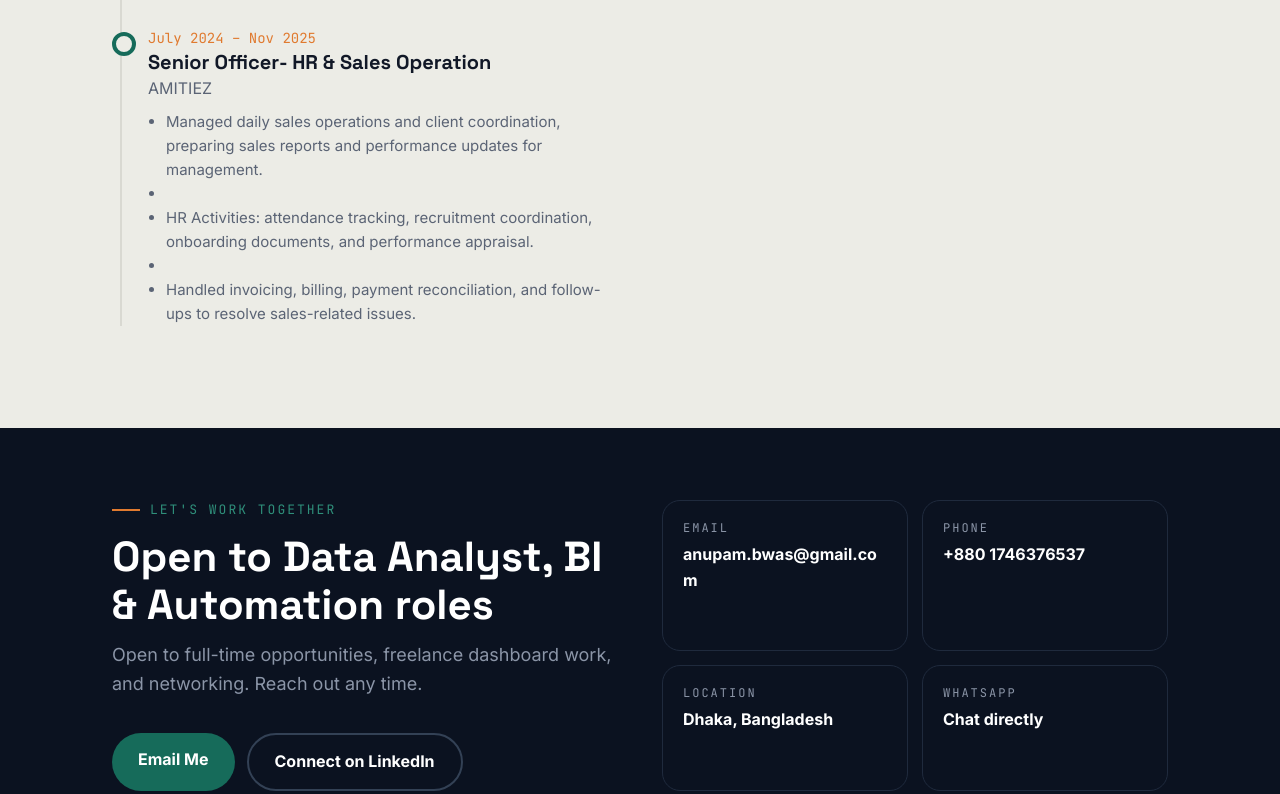
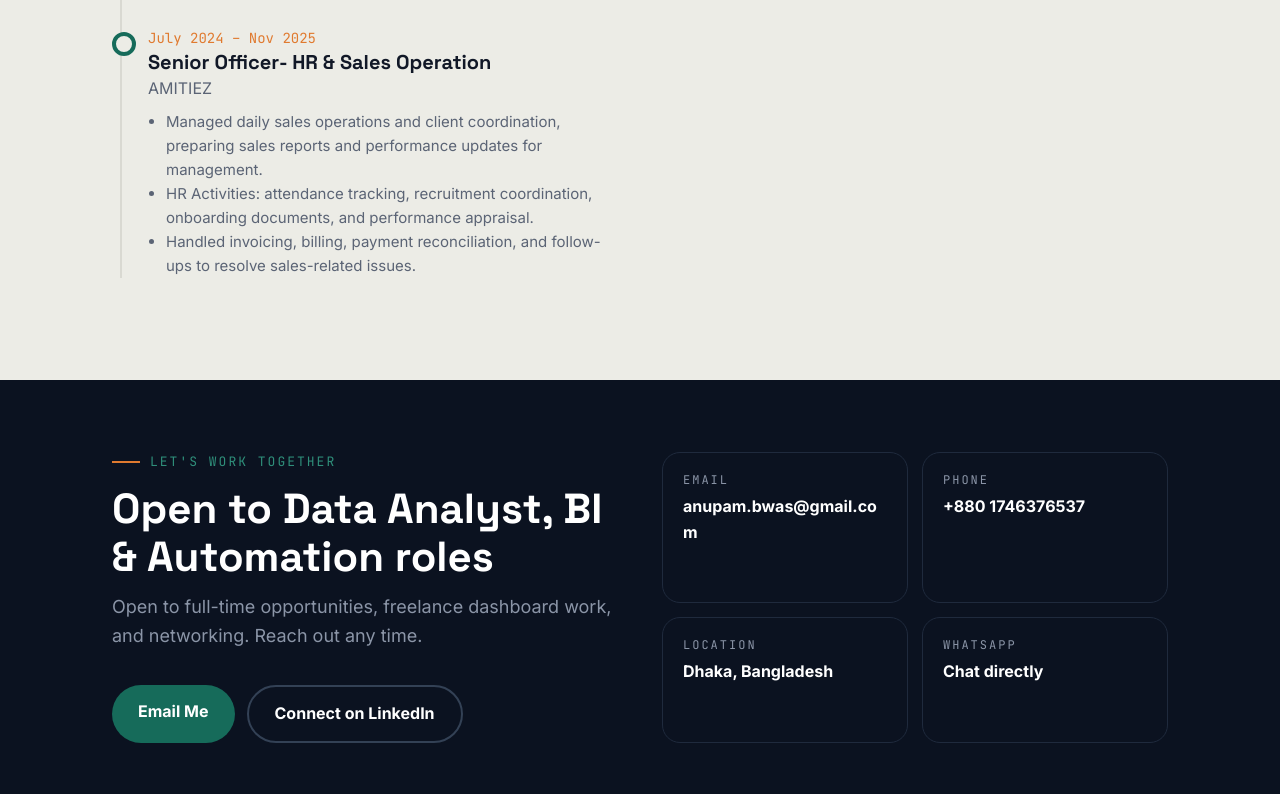
Before and after one commit to Anupambiswas07/Anupambiswas07.github.io, a plain HTML site: page index.html in a window 1280 px wide. Shown: the part 4679-5473 px from the top of the page. Drawn offline with Linux system fonts and the light colour scheme.

Commit message:
Fix HR & Sales Operation entry formatting

```diff
--- a/index.html
+++ b/index.html
@@ -351,7 +351,7 @@ footer .soc{margin:0;padding:0;border:0}footer .soc a{width:42px;height:42px}
       <h2>Work Experience</h2>
       <div class="tl">
         <div class="item"><div class="date">Feb 2025 – Present</div><h3>MTO-Sales Automation</h3><div class="org">PRAN-RFL Group</div><ul><li>Analyze ERP and Salesforce data using Excel, Power BI, and SQL to track sales trends and performance.</li><li>Prepare daily, weekly, and monthly sales reports and KPI dashboards for CEO and business development meetings.</li><li>Collaborate with IT, CRM, and sales teams to improve data accuracy and the reporting process.</li></ul></div>
-        <div class="item"><div class="date">July 2024 – Nov 2025</div><h3>Senior Officer- HR &amp; Sales Operation</h3><div class="org">AMITIEZ</div><ul><li>Managed daily sales operations and client coordination, preparing sales reports and performance updates for management.<li><li>HR Activities: attendance tracking, recruitment coordination, onboarding documents, and performance appraisal.<li><li>Handled invoicing, billing, payment reconciliation, and follow-ups to resolve sales-related issues.</li></ul></div>
+        <div class="item"><div class="date">July 2024 – Nov 2025</div><h3>Senior Officer- HR &amp; Sales Operation</h3><div class="org">AMITIEZ</div><ul><li>Managed daily sales operations and client coordination, preparing sales reports and performance updates for management.</li><li>HR Activities: attendance tracking, recruitment coordination, onboarding documents, and performance appraisal.</li><li>Handled invoicing, billing, payment reconciliation, and follow-ups to resolve sales-related issues.</li></ul></div>
       </div>
     </div>
     <div class="rv">
```
